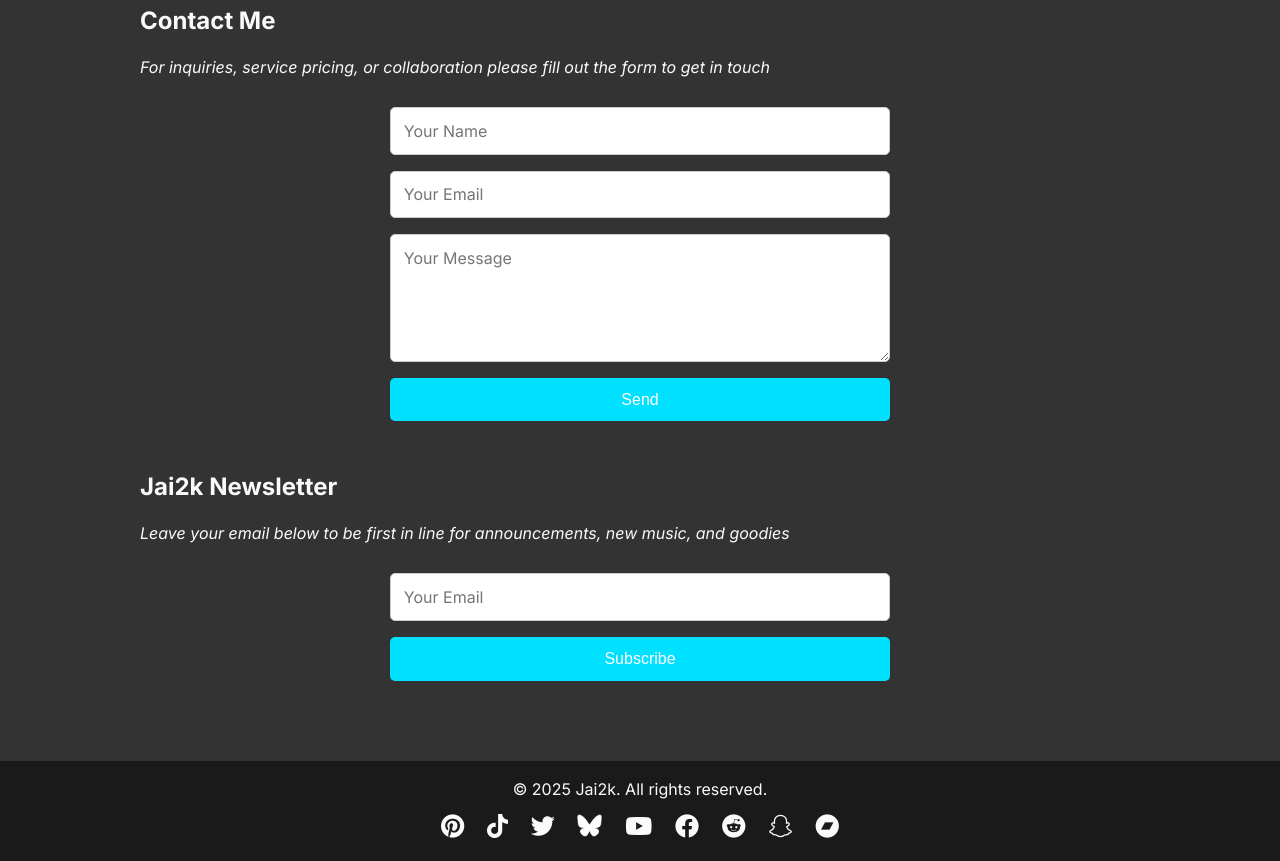
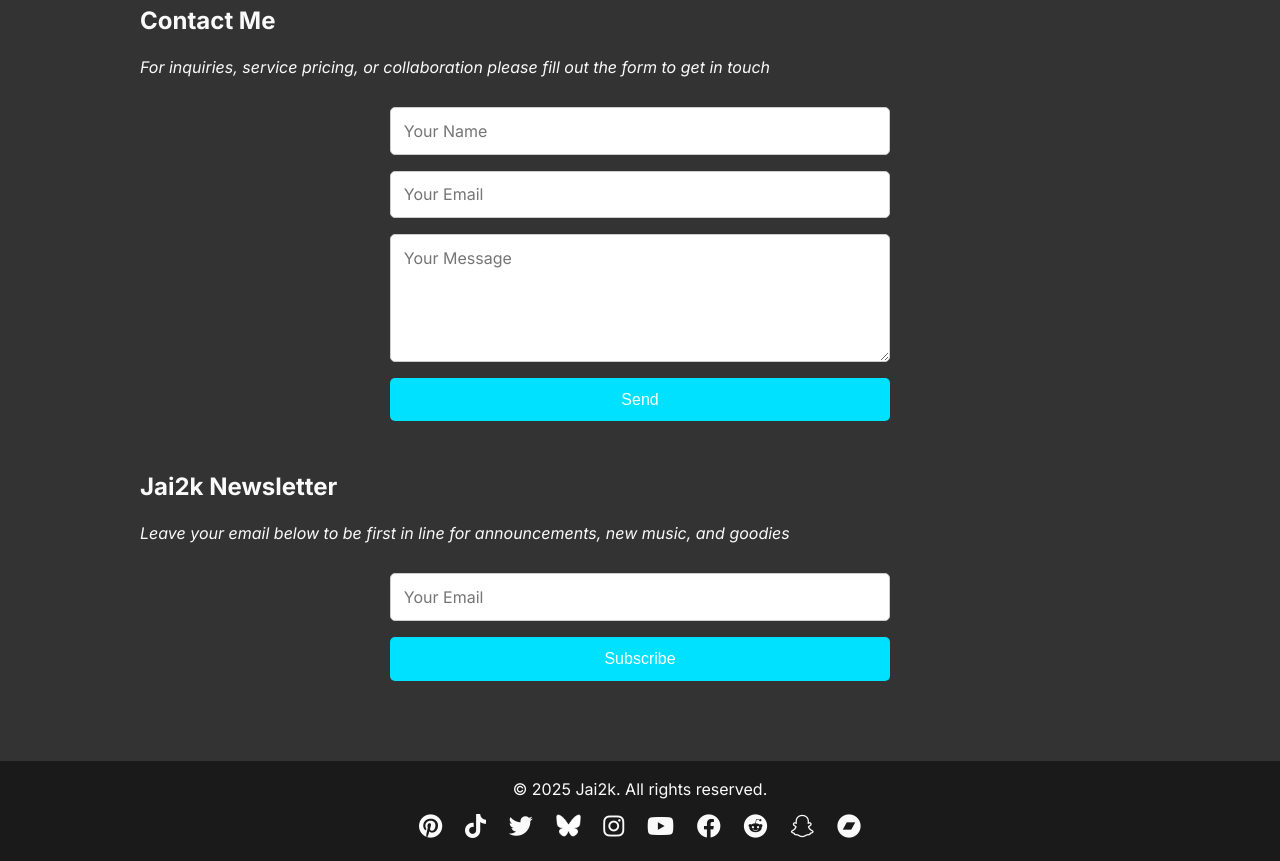
Before and after one commit to jj22kk/Landing-Page, a plain HTML site: page index.html in a window 1280 px wide. Shown: the part 3125-3986 px from the top of the page. Drawn offline with Linux system fonts and the light colour scheme.

Commit message:
final for sure

```diff
--- a/index.html
+++ b/index.html
@@ -3,7 +3,7 @@
 <head>
   <meta charset="UTF-8" />
   <meta name="viewport" content="width=device-width, initial-scale=1.0"/>
-  <title>Your Landing Page</title>
+  <title>Jai2k</title>
   <!-- Google Fonts: Inter -->
   <link rel="preconnect" href="https://fonts.googleapis.com" />
   <link rel="preconnect" href="https://fonts.gstatic.com" crossorigin />
@@ -495,6 +495,10 @@
       <a href="https://bsky.app/profile/jai2k.com" target="_blank" rel="noopener">
         <img src="bluesky logo full hd.png" alt="Bluesky Logo" style="max-width: 25px; height: auto; transform: translateY(3px);">
       </a>
+      <!-- Instagram -->
+      <a href="https://www.instagram.com/jai2k_/" target="_blank" rel="noopener">
+        <i class="fab fa-instagram"></i>
+      </a>
       <!-- YouTube -->
       <a href="https://youtube.com/@jai_2k?si=50IdKQWLmlnRsbr0" target="_blank" rel="noopener">
         <i class="fab fa-youtube"></i>
```
